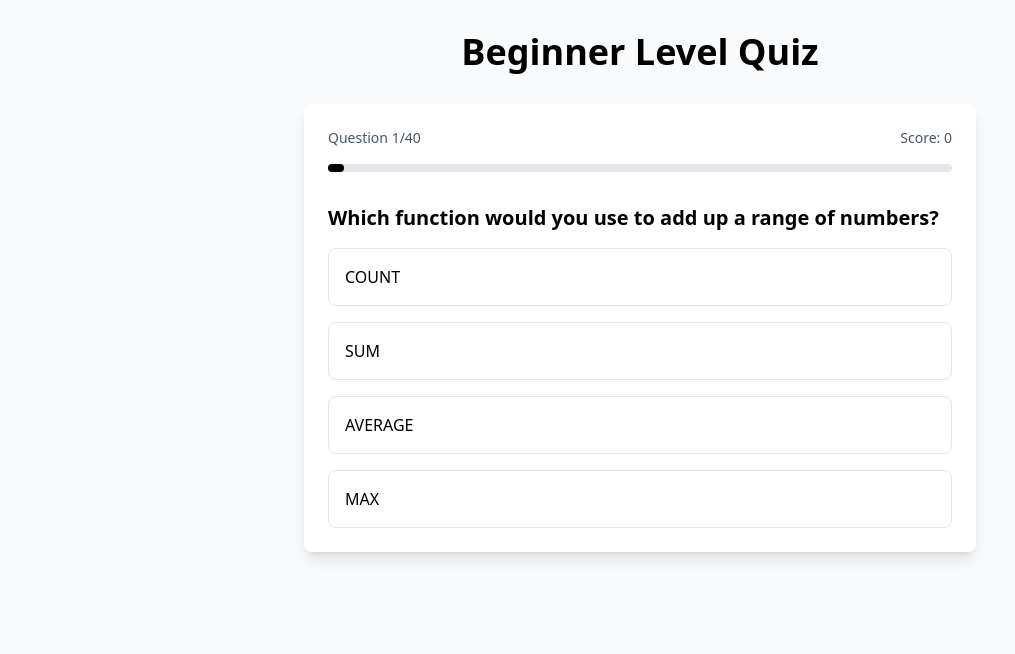
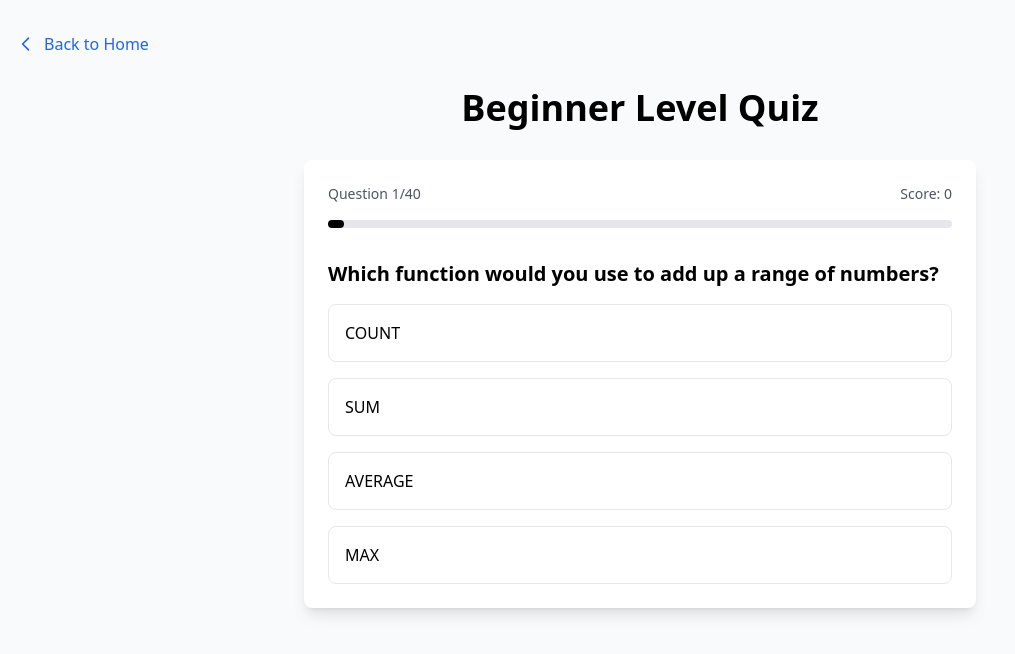
Before and after one commit to WiesHerd/Learn-Excel-Formulas, a Next.js app: page /quiz/beginner in a window 1280 px wide. Shown: the top 654 px of the page, without its empty margins (0-1015 px from the left). Built offline with nearby package versions, Linux system fonts and the light colour scheme.

Commit message:
Fix basics page layout and styling

```diff
--- a/pages/quiz/[level].js
+++ b/pages/quiz/[level].js
@@ -1,4 +1,5 @@
 import { useRouter } from 'next/router';
+import Link from 'next/link';
 import Quiz from '../../components/Quiz';
 
 const quizQuestions = {
@@ -30,6 +31,17 @@
 
   return (
     <div className="container mx-auto px-4 py-8">
+      {/* Back Navigation */}
+      <Link
+        href="/"
+        className="inline-flex items-center text-blue-600 hover:text-blue-800 mb-8"
+      >
+        <svg className="w-5 h-5 mr-2" fill="none" stroke="currentColor" viewBox="0 0 24 24">
+          <path strokeLinecap="round" strokeLinejoin="round" strokeWidth={2} d="M15 19l-7-7 7-7" />
+        </svg>
+        Back to Home
+      </Link>
+
       <h1 className="text-4xl font-bold text-center mb-8">
         {level.charAt(0).toUpperCase() + level.slice(1)} Level Quiz
       </h1>
```
